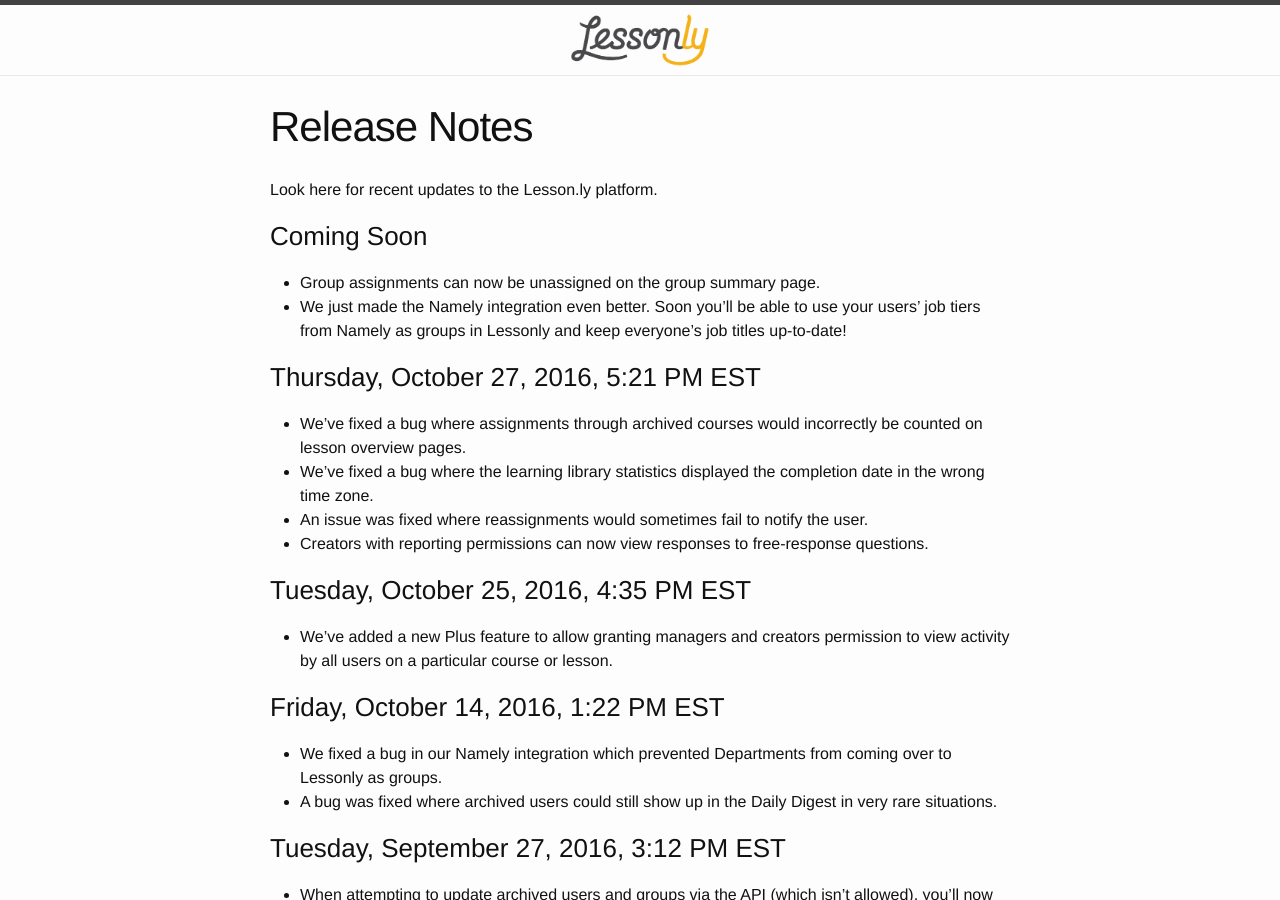
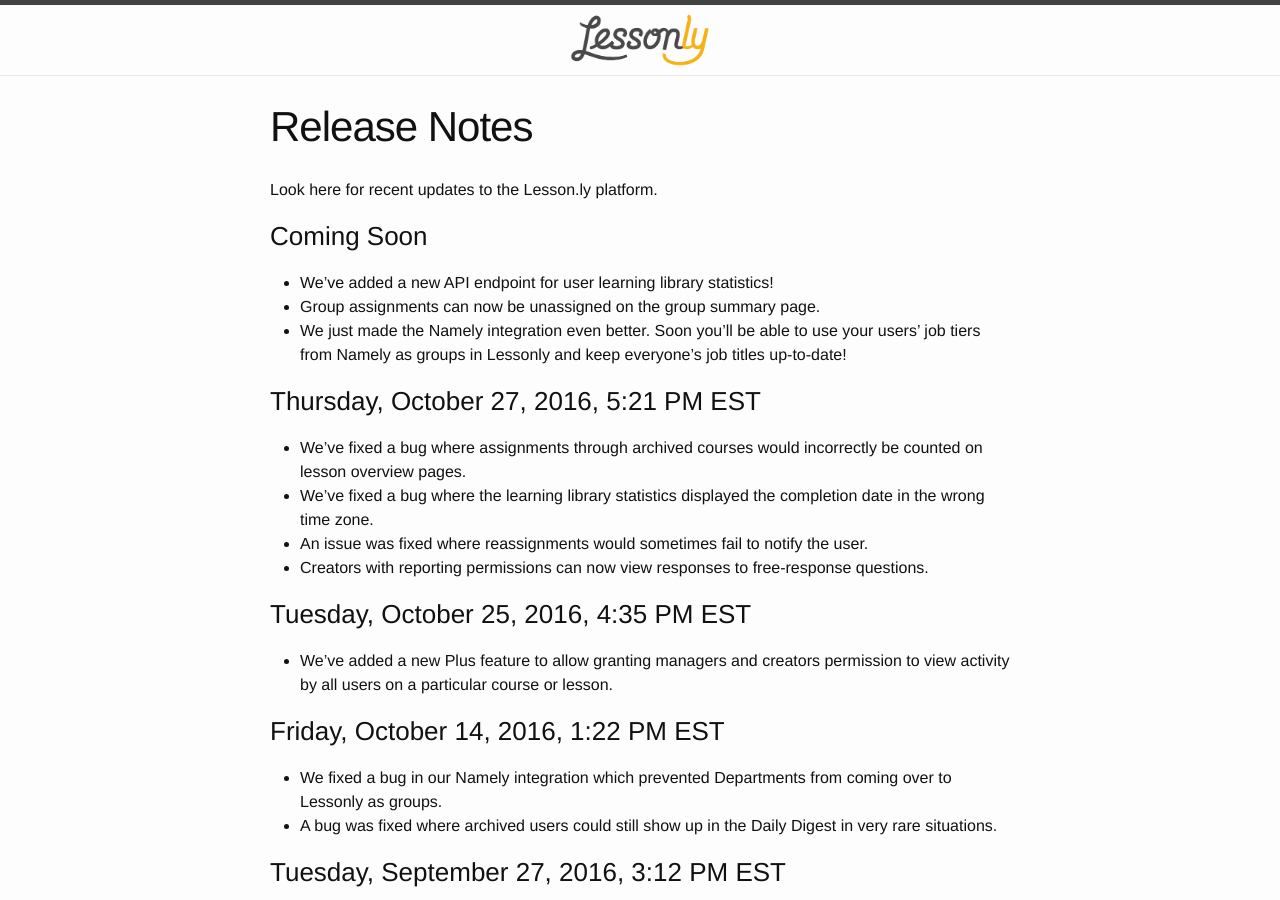
Before and after one commit to isabella232/lessonly.github.io, a Jekyll site: the page built from release-notes.md, in a window 1280 px wide and 900 px high. Built offline with Jekyll 4.4.1, drawn with Linux system fonts in a browser that asks for light colours.

Commit message:
Add learning library statistics endpoint update

```diff
--- a/release-notes.md
+++ b/release-notes.md
@@ -8,6 +8,7 @@
 
 ### Coming Soon
 
+- We've added a new API endpoint for user learning library statistics!
 - Group assignments can now be unassigned on the group summary page.
 - We just made the Namely integration even better. Soon you'll be able to use your users' job tiers from Namely as groups in Lessonly and keep everyone's job titles up-to-date!
 
```
